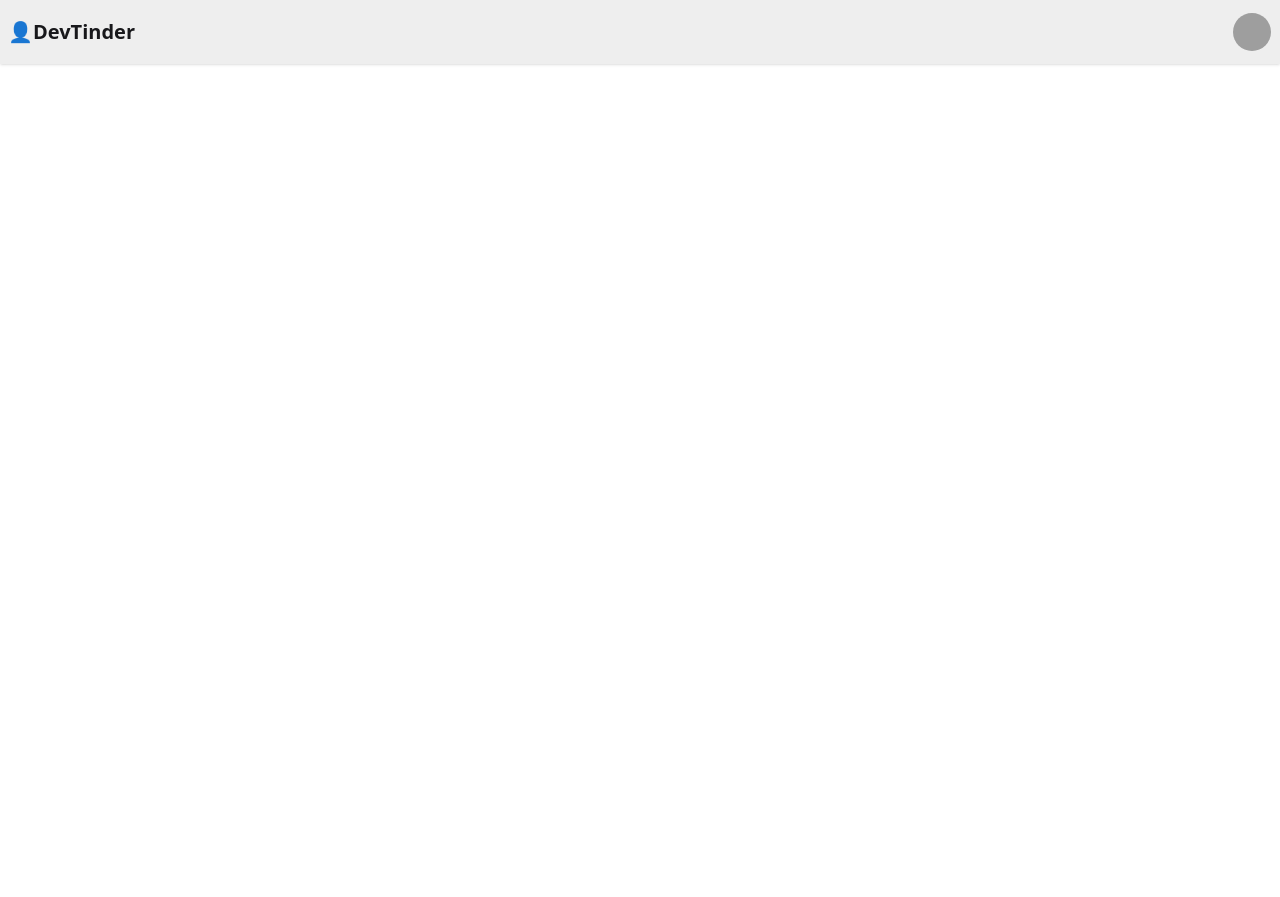
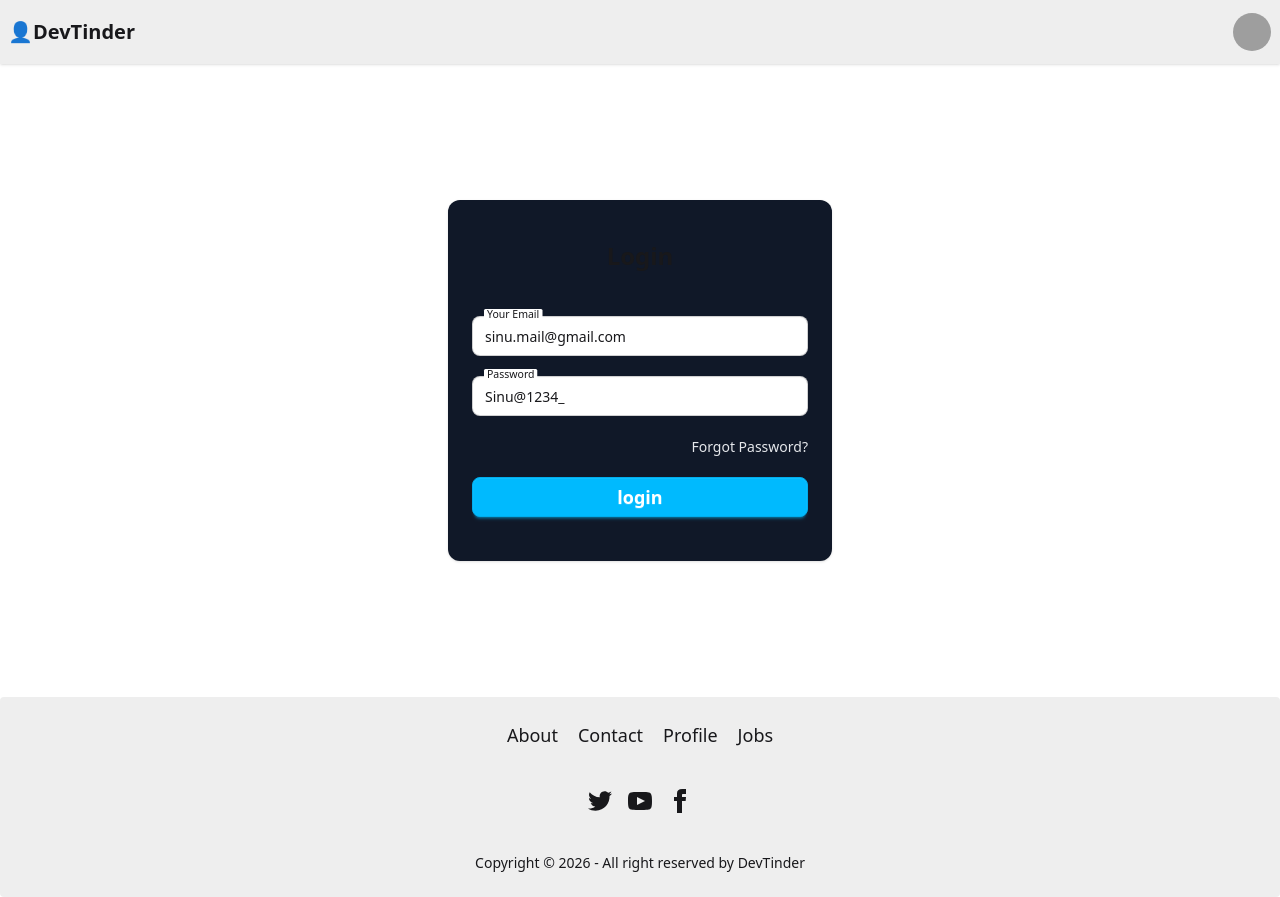
Before and after one commit to Abinashrout244/devTinder-UI, a React (Vite) app: page /login in a window 1280 px wide. Before the commit the page ends 800 px from the top, so only its background shows below. Built offline with nearby package versions, Linux system fonts and the light colour scheme; grey boxes are pictures that could not be loaded.

Commit message:
mak the footer and login page and handle the componets structure and also connect the frontend to backend and make login api call and sucessfully done .

```diff
--- a/package.json
+++ b/package.json
@@ -11,8 +11,10 @@
   },
   "dependencies": {
     "@tailwindcss/vite": "^4.1.18",
+    "axios": "^1.13.4",
     "react": "^19.2.0",
     "react-dom": "^19.2.0",
+    "react-router-dom": "^7.13.0",
     "tailwindcss": "^4.1.18"
   },
   "devDependencies": {
--- a/src/App.jsx
+++ b/src/App.jsx
@@ -1,9 +1,17 @@
-import NavBar from "./NavBar";
+import Body from "./Body";
+import Login from "./Login";
+import { BrowserRouter, Routes, Route } from "react-router-dom";
 
 function App() {
   return (
     <>
-      <NavBar />
+      <BrowserRouter basename="/">
+        <Routes>
+          <Route path="/" element={<Body />}>
+            <Route path="/login" element={<Login />} />
+          </Route>
+        </Routes>
+      </BrowserRouter>
     </>
   );
 }
--- /dev/null
+++ b/src/Body.jsx
@@ -0,0 +1,22 @@
+import React from "react";
+import NavBar from "./NavBar";
+import { Outlet } from "react-router-dom";
+import Footer from "./Footer";
+
+const Body = () => {
+  return (
+    <>
+      <div className="min-h-screen flex flex-col">
+        <NavBar />
+
+        <main className="flex-1">
+          <Outlet />
+        </main>
+
+        <Footer />
+      </div>
+    </>
+  );
+};
+
+export default Body;
--- /dev/null
+++ b/src/Footer.jsx
@@ -0,0 +1,57 @@
+const Footer = () => {
+  return (
+    <footer className="footer footer-horizontal footer-center bg-base-300 text-base-content rounded p-6">
+      <div className="flex flex-row justify-between gap-5 text-lg">
+        <a className="link link-hover">About</a>
+        <a className="link link-hover">Contact</a>
+        <a className="link link-hover">Profile</a>
+        <a className="link link-hover">Jobs</a>
+      </div>
+      <nav>
+        <div className="grid grid-flow-col gap-4">
+          <a>
+            <svg
+              xmlns="http://www.w3.org/2000/svg"
+              width="24"
+              height="24"
+              viewBox="0 0 24 24"
+              className="fill-current"
+            >
+              <path d="M24 4.557c-.883.392-1.832.656-2.828.775 1.017-.609 1.798-1.574 2.165-2.724-.951.564-2.005.974-3.127 1.195-.897-.957-2.178-1.555-3.594-1.555-3.179 0-5.515 2.966-4.797 6.045-4.091-.205-7.719-2.165-10.148-5.144-1.29 2.213-.669 5.108 1.523 6.574-.806-.026-1.566-.247-2.229-.616-.054 2.281 1.581 4.415 3.949 4.89-.693.188-1.452.232-2.224.084.626 1.956 2.444 3.379 4.6 3.419-2.07 1.623-4.678 2.348-7.29 2.04 2.179 1.397 4.768 2.212 7.548 2.212 9.142 0 14.307-7.721 13.995-14.646.962-.695 1.797-1.562 2.457-2.549z"></path>
+            </svg>
+          </a>
+          <a>
+            <svg
+              xmlns="http://www.w3.org/2000/svg"
+              width="24"
+              height="24"
+              viewBox="0 0 24 24"
+              className="fill-current"
+            >
+              <path d="M19.615 3.184c-3.604-.246-11.631-.245-15.23 0-3.897.266-4.356 2.62-4.385 8.816.029 6.185.484 8.549 4.385 8.816 3.6.245 11.626.246 15.23 0 3.897-.266 4.356-2.62 4.385-8.816-.029-6.185-.484-8.549-4.385-8.816zm-10.615 12.816v-8l8 3.993-8 4.007z"></path>
+            </svg>
+          </a>
+          <a>
+            <svg
+              xmlns="http://www.w3.org/2000/svg"
+              width="24"
+              height="24"
+              viewBox="0 0 24 24"
+              className="fill-current"
+            >
+              <path d="M9 8h-3v4h3v12h5v-12h3.642l.358-4h-4v-1.667c0-.955.192-1.333 1.115-1.333h2.885v-5h-3.808c-3.596 0-5.192 1.583-5.192 4.615v3.385z"></path>
+            </svg>
+          </a>
+        </div>
+      </nav>
+      <aside>
+        <p>
+          Copyright © {new Date().getFullYear()} - All right reserved by
+          DevTinder
+        </p>
+      </aside>
+    </footer>
+  );
+};
+
+export default Footer;
--- /dev/null
+++ b/src/Login.jsx
@@ -0,0 +1,68 @@
+import axios from "axios";
+import React from "react";
+import { useState } from "react";
+
+const Login = () => {
+  const [emailId, setEmailId] = useState("sinu.mail@gmail.com");
+  const [password, setPassword] = useState("Sinu@1234_");
+
+  const handleLogin = async () => {
+    try {
+      const res = await axios.post(
+        "http://localhost:3000/login",
+        {
+          emailId,
+          password,
+        },
+        { withCredentials: true },
+      );
+      console.log(res);
+    } catch (err) {
+      console.log(err);
+    }
+  };
+
+  return (
+    <div className=" py-34 flex justify-center items-center px-5">
+      <div className="card w-96 max-w-md shadow-sm bg-gray-900 rounded-xl py-5">
+        <div className="flex justify-center p-5">
+          <p className="text-2xl font-semibold">Login</p>
+        </div>
+
+        <div className="card-body flex flex-col gap-y-5 items-center justify-center">
+          <label className="floating-label w-full">
+            <input
+              type="text"
+              placeholder="Your Email"
+              value={emailId}
+              onChange={(e) => setEmailId(e.target.value)}
+              className="input input-md rounded-lg w-full "
+            />
+            <span>Your Email</span>
+          </label>
+          <label className="floating-label w-full">
+            <input
+              type="text"
+              placeholder="Password"
+              value={password}
+              onChange={(e) => setPassword(e.target.value)}
+              className="input input-md w-full rounded-lg"
+            />
+            <span>Password</span>
+          </label>
+          <p className="link link-hover text-gray-200 self-end">
+            Forgot Password?
+          </p>
+          <button
+            onClick={handleLogin}
+            className="btn btn-info btn-block rounded-lg text-lg text-white"
+          >
+            login
+          </button>
+        </div>
+      </div>
+    </div>
+  );
+};
+
+export default Login;
```
Also changed, not shown: 1 other file (tests, documents, lock files or other folders).
